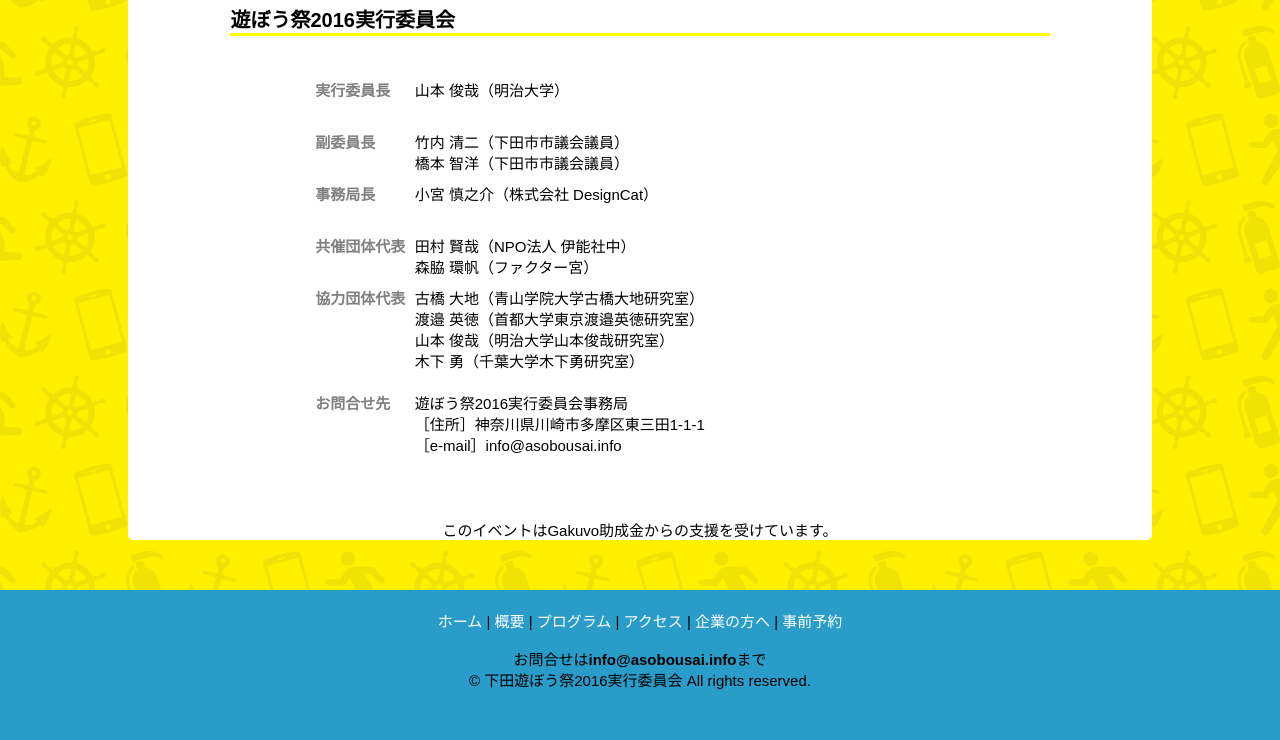
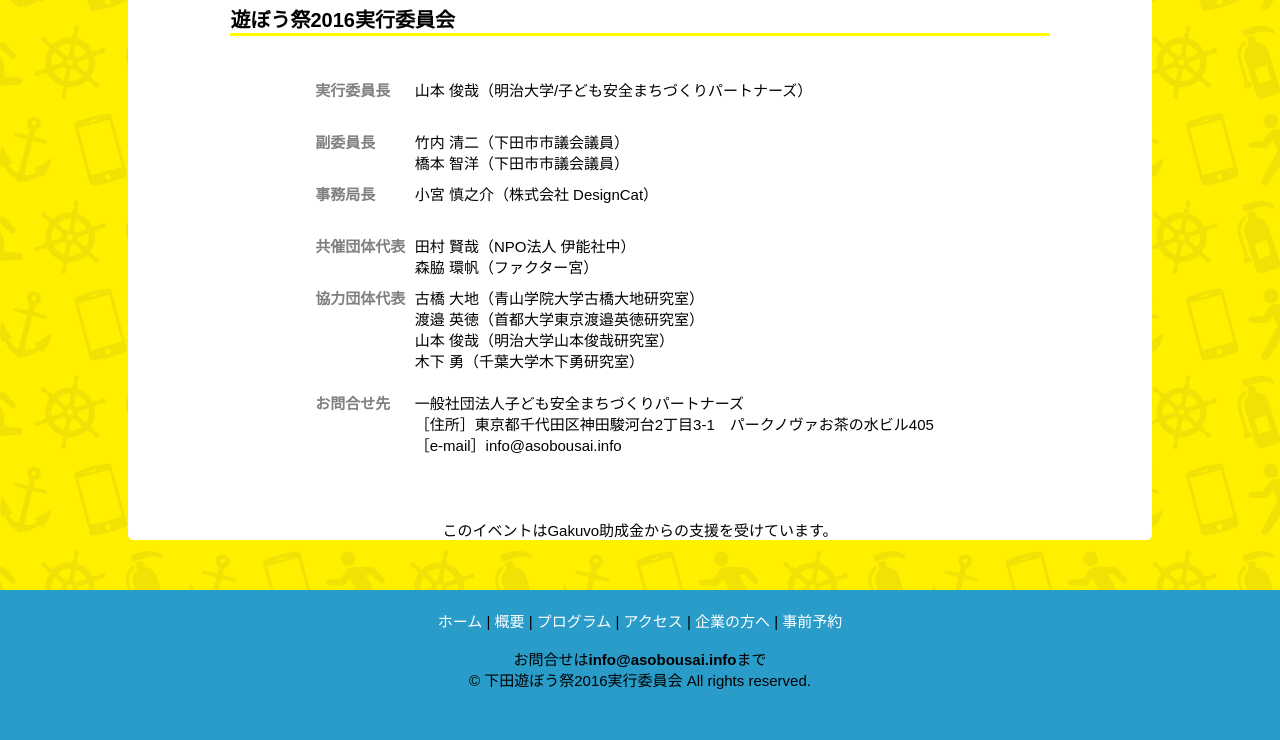
Before and after one commit to designcat/asobousai, a plain HTML site: page about.html in a window 1280 px wide. Shown: the part 1055-1795 px from the top of the page. Drawn offline with nearby package versions, Linux system fonts and the light colour scheme; some packages are replaced by stand-ins of ours.

Commit message:
resolve#30#31

```diff
--- a/about.html
+++ b/about.html
@@ -155,7 +155,7 @@
             <tbody>
               <tr>
                 <th>実行委員長</th>
-                <td>山本 俊哉（明治大学）</td>
+                <td>山本 俊哉（明治大学/子ども安全まちづくりパートナーズ）</td>
               </tr>
               <tr>
                 <th>副委員長</th>
@@ -180,8 +180,8 @@
               </tr>
               <tr>
                 <th>お問合せ先</th>
-                <td>遊ぼう祭2016実行委員会事務局<br />
-                  ［住所］神奈川県川崎市多摩区東三田1-1-1<br />
+                <td>一般社団法人子ども安全まちづくりパートナーズ<br />
+                  ［住所］東京都千代田区神田駿河台2丁目3-1　パークノヴァお茶の水ビル405<br />
                   ［e-mail］info@asobousai.info<br />
             <br /><br /><br /></td>
               </tr>
```
